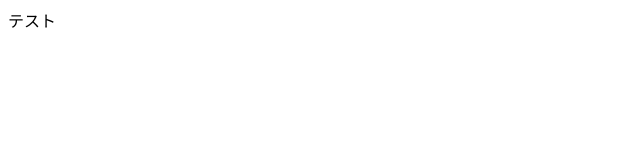
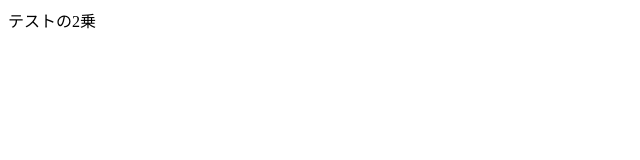
Before and after one commit to RyzYuuki/test, a plain HTML site: page index.html in a window 1280 px wide. Shown: the full height of the page, 0-640 px from the left. Drawn offline with Linux system fonts and the light colour scheme.

Commit message:
Update index.html

```diff
--- a/index.html
+++ b/index.html
@@ -5,6 +5,6 @@
     <title>タイトル</title>
   </head>
   <body>
-    テスト
+    テストの2乗
   </body>
 </head>
```
